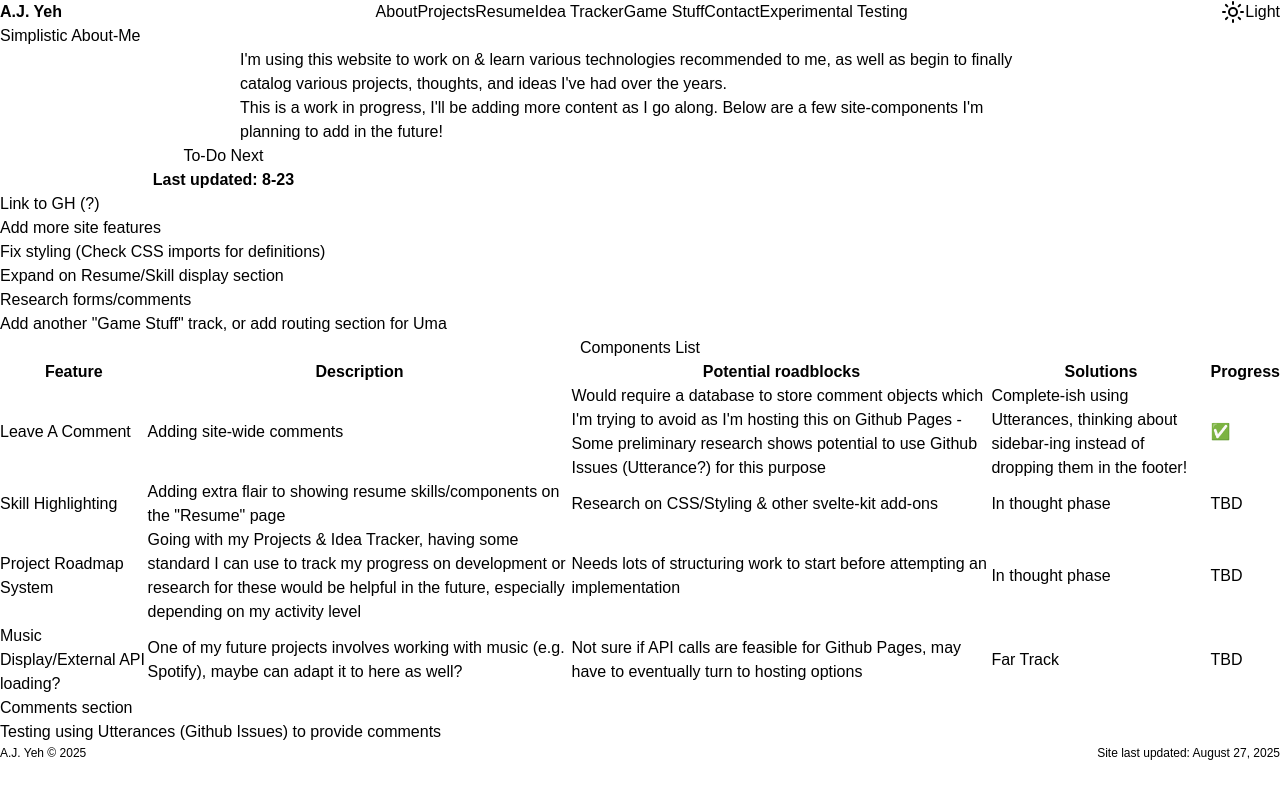
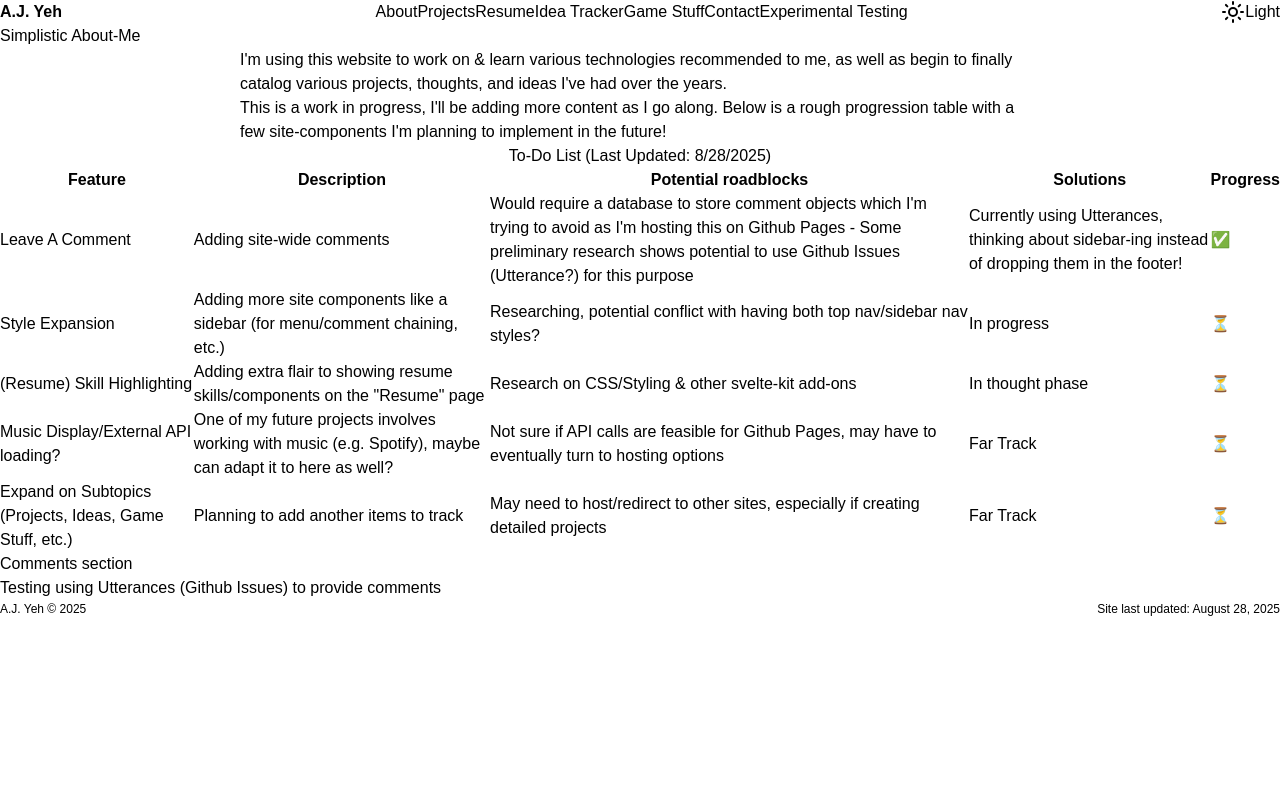
Before and after one commit to alexjade96/alexjade96.github.io, a SvelteKit app: page /about in a window 1280 px wide. Built offline with nearby package versions, Linux system fonts and the light colour scheme.

Commit message:
Progress updates
Progression table updated, prepping sidebar nav

```diff
--- /dev/null
+++ b/src/lib/components/sidebar.svelte
@@ -0,0 +1 @@
+<!-- TODO -->
--- a/src/routes/about/+page.svelte
+++ b/src/routes/about/+page.svelte
@@ -10,26 +10,10 @@
         I'm using this website to work on & learn various technologies recommended to me, as well as begin to finally catalog various projects, thoughts, and ideas I've had over the years.
     </p>
     <p>
-        This is a work in progress, I'll be adding more content as I go along.  Below are a few site-components I'm planning to add in the future!
+        This is a work in progress, I'll be adding more content as I go along.  Below is a rough progression table with a few site-components I'm planning to implement in the future!
     </p>
     <table class="table-auto">
-        <caption>To-Do Next</caption>
-        <thead>
-            <tr>
-                <th>Last updated: 8-23</th>
-            </tr>
-        </thead>
-        <tbody>
-            <tr><td>Link to GH (?)</td></tr>
-            <tr><td>Add more site features</td></tr>
-            <tr><td>Fix styling (Check CSS imports for definitions)</td></tr>
-            <tr><td>Expand on Resume/Skill display section</td></tr>
-            <tr><td>Research forms/comments</td></tr>
-            <tr><td>Add another "Game Stuff" track, or add routing section for Uma</td></tr>
-        </tbody>
-    </table>
-    <table class="table-auto">
-        <caption>Components List</caption>
+        <caption>To-Do List (Last Updated: 8/28/2025)</caption>
         <thead>
             <tr>
                 <th>Feature</th>
@@ -44,29 +28,36 @@
                 <td>Leave A Comment</td>
                 <td>Adding site-wide comments</td>
                 <td>Would require a database to store comment objects which I'm trying to avoid as I'm hosting this on Github Pages - Some preliminary research shows potential to use Github Issues (Utterance?) for this purpose</td>
-                <td>Complete-ish using Utterances, thinking about sidebar-ing instead of dropping them in the footer!</td>
+                <td>Currently using Utterances, thinking about sidebar-ing instead of dropping them in the footer!</td>
                 <td>✅</td>
             </tr>
             <tr>
-                <td>Skill Highlighting</td>
+                <td>Style Expansion</td>
+                <td>Adding more site components like a sidebar (for menu/comment chaining, etc.)</td>
+                <td>Researching, potential conflict with having both top nav/sidebar nav styles?</td>
+                <td>In progress</td>
+                <td>⏳</td>
+            </tr>
+            <tr>
+                <td>(Resume) Skill Highlighting</td>
                 <td>Adding extra flair to showing resume skills/components on the "Resume" page</td>
                 <td>Research on CSS/Styling & other svelte-kit add-ons</td>
                 <td>In thought phase</td>
-                <td>TBD</td>
-            </tr>
-            <tr>
-                <td>Project Roadmap System</td>
-                <td>Going with my Projects & Idea Tracker, having some standard I can use to track my progress on development or research for these would be helpful in the future, especially depending on my activity level</td>
-                <td>Needs lots of structuring work to start before attempting an implementation</td>
-                <td>In thought phase</td>
-                <td>TBD</td>
+                <td>⏳</td>
             </tr>
             <tr>
                 <td>Music Display/External API loading?</td>
                 <td>One of my future projects involves working with music (e.g. Spotify), maybe can adapt it to here as well?</td>
                 <td>Not sure if API calls are feasible for Github Pages, may have to eventually turn to hosting options</td>
                 <td>Far Track</td>
-                <td>TBD</td>
+                <td>⏳</td>
+            </tr>
+            <tr>
+                <td>Expand on Subtopics (Projects, Ideas, Game Stuff, etc.)</td>
+                <td>Planning to add another items to track</td>
+                <td>May need to host/redirect to other sites, especially if creating detailed projects</td>
+                <td>Far Track</td>
+                <td>⏳</td>
             </tr>
         </tbody>
     </table>
--- a/static/site-meta.json
+++ b/static/site-meta.json
@@ -1 +1 @@
-{"lastUpdated":"2025-08-27T17:57:17.283Z"}
+{"lastUpdated":"2025-08-28T15:49:33.186Z"}
```
Also changed, not shown: 1 other file (tests, documents, lock files or other folders).
